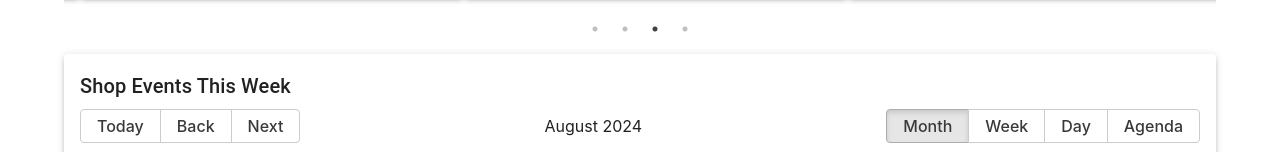
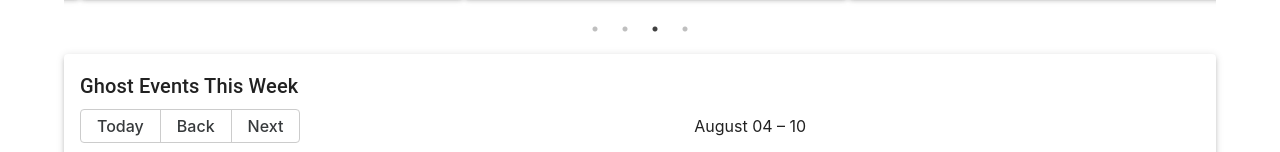
Before and after one commit to B1LLYBAGZ/GhostGames, a React (Vite) app in the folder client/: page / in a window 1280 px wide. Shown: the part 647-799 px from the top of the page. Built offline with nearby package versions, Linux system fonts and the light colour scheme.

Commit message:
added changes

```diff
--- a/client/src/App.css
+++ b/client/src/App.css
@@ -3,8 +3,20 @@ html,
 #root {
   height: 100%;
   margin: 0;
+  padding: 0;
   display: flex;
   flex-direction: column;
+}
+
+body {
+  display: flex;
+  flex-direction: column;
+}
+
+#root {
+  display: flex;
+  flex-direction: column;
+  flex: 1;
 }
 
 .app {
--- a/client/src/App.jsx
+++ b/client/src/App.jsx
@@ -6,10 +6,15 @@ import "./App.css";
 function App() {
   return (
     <Router>
-      <div className="app">
-        <Routes>
-          <Route path="/" element={<Home />} />
-        </Routes>
+      <div
+        className="app"
+        style={{ display: "flex", flexDirection: "column", minHeight: "100vh" }}
+      >
+        <div style={{ flex: 1 }}>
+          <Routes>
+            <Route path="/" element={<Home />} />
+          </Routes>
+        </div>
         <Footer />
       </div>
     </Router>
--- /dev/null
+++ b/client/src/components/Calendar/Calendar.jsx
@@ -0,0 +1,44 @@
+import React from "react";
+import { Box, Paper, Typography } from "@mui/material";
+import { Calendar, momentLocalizer } from "react-big-calendar";
+import moment from "moment";
+import "react-big-calendar/lib/css/react-big-calendar.css";
+
+const CalendarComponent = () => {
+  const localizer = momentLocalizer(moment);
+
+  const events = [
+    {
+      title: "Pokémon Tournament",
+      start: new Date(2023, 9, 10, 10, 0), // Year, Month (0-indexed), Day, Hour, Minute
+      end: new Date(2023, 9, 10, 12, 0),
+    },
+    {
+      title: "Yu-Gi-Oh! Duel",
+      start: new Date(2023, 9, 11, 14, 0),
+      end: new Date(2023, 9, 11, 16, 0),
+    },
+    // Add more events as needed
+  ];
+
+  return (
+    <Box sx={{ mt: 5 }}>
+      <Paper elevation={3} sx={{ p: 2 }}>
+        <Typography variant="h6" component="h3" gutterBottom>
+          Ghost Events This Week
+        </Typography>
+        <Calendar
+          localizer={localizer}
+          events={events}
+          startAccessor="start"
+          endAccessor="end"
+          views={["week"]}
+          defaultView="week"
+          style={{ height: 100 }}
+        />
+      </Paper>
+    </Box>
+  );
+};
+
+export default CalendarComponent;
--- /dev/null
+++ b/client/src/components/Carousel/CarouselComponent.jsx
@@ -0,0 +1,48 @@
+import React from "react";
+import { Box, Paper, Typography } from "@mui/material";
+import Slider from "react-slick";
+import "slick-carousel/slick/slick.css";
+import "slick-carousel/slick/slick-theme.css";
+
+const CarouselComponent = () => {
+  const settings = {
+    dots: true,
+    infinite: true,
+    speed: 500,
+    slidesToShow: 3,
+    slidesToScroll: 1,
+    autoplay: true,
+    autoplaySpeed: 2000,
+  };
+
+  const cards = [
+    { id: 1, name: "Pikachu", image: "path/to/pikachu.jpg" },
+    { id: 2, name: "Charizard", image: "path/to/charizard.jpg" },
+    { id: 3, name: "Blue-Eyes White Dragon", image: "path/to/blue-eyes.jpg" },
+    { id: 4, name: "Dark Magician", image: "path/to/dark-magician.jpg" },
+    // Add more cards as needed
+  ];
+
+  return (
+    <Box sx={{ mt: 5 }}>
+      <Slider {...settings}>
+        {cards.map((card) => (
+          <Box key={card.id} sx={{ p: 2 }}>
+            <Paper elevation={3} sx={{ p: 2, textAlign: "center" }}>
+              <img
+                src={card.image}
+                alt={card.name}
+                style={{ width: "100%", height: "auto" }}
+              />
+              <Typography variant="h6" component="h3" gutterBottom>
+                {card.name}
+              </Typography>
+            </Paper>
+          </Box>
+        ))}
+      </Slider>
+    </Box>
+  );
+};
+
+export default CarouselComponent;
--- a/client/src/components/Footer/Footer.jsx
+++ b/client/src/components/Footer/Footer.jsx
@@ -18,7 +18,7 @@ const Footer = () => {
       sx={{ bgcolor: "primary.main", color: "white", py: 6, width: "100%" }}
       component="footer"
     >
-      <Container maxWidth={false}>
+      <Container maxWidth={false} sx={{ maxWidth: "100% !important" }}>
         <Grid container spacing={4}>
           <Grid item xs={12} md={4}>
             <Paper
--- a/client/src/pages/Home.jsx
+++ b/client/src/pages/Home.jsx
@@ -1,47 +1,9 @@
 import React from "react";
-import { Container, Typography, Button, Box, Grid, Paper } from "@mui/material";
-import Slider from "react-slick";
-import "slick-carousel/slick/slick.css";
-import "slick-carousel/slick/slick-theme.css";
-import { Calendar, momentLocalizer } from "react-big-calendar";
-import moment from "moment";
-import "react-big-calendar/lib/css/react-big-calendar.css";
+import { Container, Typography, Button, Box } from "@mui/material";
+import CarouselComponent from "../components/Carousel/CarouselComponent"; // Import the CarouselComponent
+import CalendarComponent from "../components/Calendar/Calendar.jsx"; // Import the CalendarComponent
 
 const Home = () => {
-  const settings = {
-    dots: true,
-    infinite: true,
-    speed: 500,
-    slidesToShow: 3,
-    slidesToScroll: 1,
-    autoplay: true,
-    autoplaySpeed: 2000,
-  };
-
-  const cards = [
-    { id: 1, name: "Pikachu", image: "path/to/pikachu.jpg" },
-    { id: 2, name: "Charizard", image: "path/to/charizard.jpg" },
-    { id: 3, name: "Blue-Eyes White Dragon", image: "path/to/blue-eyes.jpg" },
-    { id: 4, name: "Dark Magician", image: "path/to/dark-magician.jpg" },
-    // Add more cards as needed
-  ];
-
-  const localizer = momentLocalizer(moment);
-
-  const events = [
-    {
-      title: "Pokémon Tournament",
-      start: new Date(2023, 9, 10, 10, 0), // Year, Month (0-indexed), Day, Hour, Minute
-      end: new Date(2023, 9, 10, 12, 0),
-    },
-    {
-      title: "Yu-Gi-Oh! Duel",
-      start: new Date(2023, 9, 11, 14, 0),
-      end: new Date(2023, 9, 11, 16, 0),
-    },
-    // Add more events as needed
-  ];
-
   return (
     <Container className="container">
       <Box sx={{ textAlign: "center", mt: 5 }}>
@@ -55,38 +17,8 @@ const Home = () => {
           Get Started
         </Button>
       </Box>
-      <Box sx={{ mt: 5 }}>
-        <Slider {...settings}>
-          {cards.map((card) => (
-            <Box key={card.id} sx={{ p: 2 }}>
-              <Paper elevation={3} sx={{ p: 2, textAlign: "center" }}>
-                <img
-                  src={card.image}
-                  alt={card.name}
-                  style={{ width: "100%", height: "auto" }}
-                />
-                <Typography variant="h6" component="h3" gutterBottom>
-                  {card.name}
-                </Typography>
-              </Paper>
-            </Box>
-          ))}
-        </Slider>
-      </Box>
-      <Box sx={{ mt: 5 }}>
-        <Paper elevation={3} sx={{ p: 2 }}>
-          <Typography variant="h6" component="h3" gutterBottom>
-            Shop Events This Week
-          </Typography>
-          <Calendar
-            localizer={localizer}
-            events={events}
-            startAccessor="start"
-            endAccessor="end"
-            style={{ height: 500 }}
-          />
-        </Paper>
-      </Box>
+      <CarouselComponent /> {/* Use the CarouselComponent */}
+      <CalendarComponent /> {/* Use the CalendarComponent */}
     </Container>
   );
 };
```
Also changed, not shown: client/src/components/Calender/Calender.jsx (deleted).
